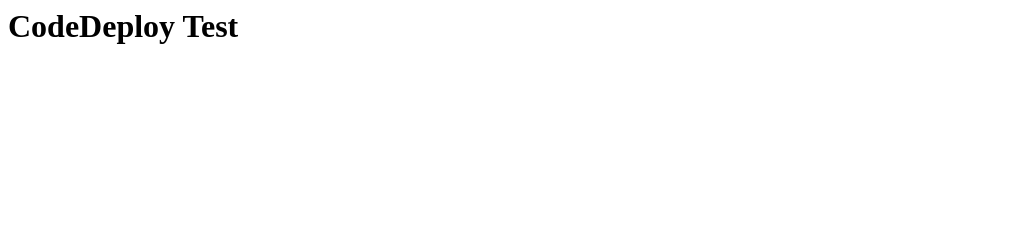
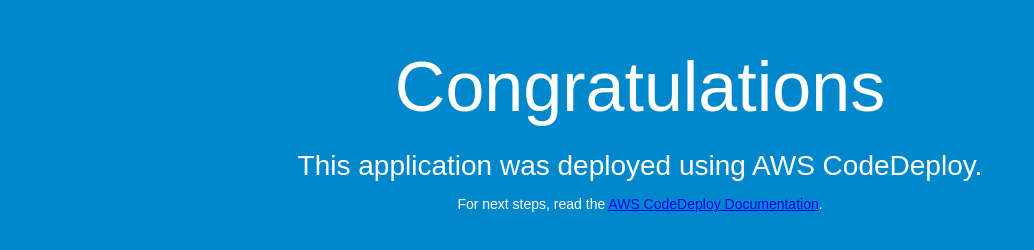
Before and after one commit to PierBover/CodeDeployTest, a plain HTML site: page index.html in a window 1280 px wide. Shown: the whole page, without its empty margins (0-1034 px from the left). Drawn offline with Linux system fonts and the light colour scheme.

Commit message:
Sample AWS added

```diff
--- a/index.html
+++ b/index.html
@@ -1,8 +1,34 @@
+<!DOCTYPE html>
 <html>
 <head>
-	<title>CodeDeploy Test</title>
+  <meta charset="utf-8">
+  <title>Sample Deployment</title>
+  <style>
+    body {
+      color: #ffffff;
+      background-color: #0188cc;
+      font-family: Arial, sans-serif;
+      font-size: 14px;
+    }
+
+    h1 {
+      font-size: 500%;
+      font-weight: normal;
+      margin-bottom: 0;
+    }
+
+    h2 {
+      font-size: 200%;
+      font-weight: normal;
+      margin-bottom: 0;
+    }
+  </style>
 </head>
 <body>
-	<h1>CodeDeploy Test</h1>
+  <div align="center">
+    <h1>Congratulations</h1>
+    <h2>This application was deployed using AWS CodeDeploy.</h2>
+    <p>For next steps, read the <a href="http://aws.amazon.com/documentation/codedeploy">AWS CodeDeploy Documentation</a>.</p>
+  </div>
 </body>
 </html>
```
Also changed, not shown: LICENSE.txt (added), 4 other files.
